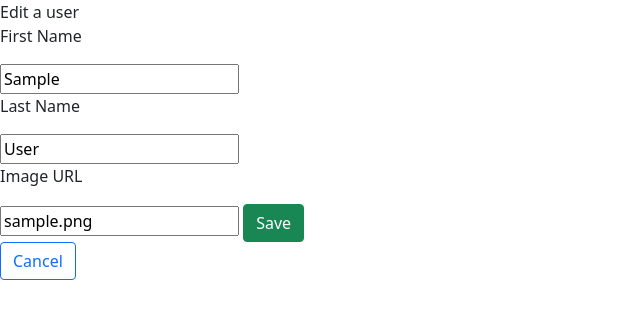
After one commit to juliahowes124/Blogly, a Flask app: page /users/1/edit in a window 1280 px wide. The commit adds this page. Shown: the top 319 px of the page, without its empty margins (0-640 px from the left). Run offline with Flask 2, Linux system fonts and the light colour scheme; tables that the repository leaves empty hold one stand-in row (values such as "Sample post").

Commit message:
add forms for creating and editing users

```diff
--- a/app.py
+++ b/app.py
@@ -1,6 +1,6 @@
 """Blogly application."""
 
-from flask import Flask, render_template
+from flask import Flask, render_template, redirect, request
 from flask_debugtoolbar import DebugToolbarExtension
 from models import db, connect_db, User
 
@@ -19,4 +19,55 @@ db.create_all()
 
 @app.route('/')
 def index():
-    return render_template('index.html')
+    return redirect('/users')
+
+@app.route('/users')
+def users():
+    users = User.query.all()
+    return render_template('index.html', users = users)
+
+@app.route('/users/new')
+def users_new():
+    return render_template('create_user.html')
+
+@app.route('/users/new', methods=['POST'])
+def add_new_user():
+    first = request.form["first"]
+    last = request.form["last"]
+    image = request.form["image"]
+
+    new_user = User(first_name=first, last_name=last, image_url=image)
+
+    db.session.add(new_user)
+    db.session.commit()
+
+    return redirect('/users')
+
+@app.route('/users/<int:id>')
+def user_profile(id):
+    user = User.query.get(id)
+
+    return render_template('existing_user.html', user=user)
+
+@app.route('/users/<int:id>/edit')
+def edit_user(id):
+
+    user = User.query.get(id)
+    return render_template('/edit_form.html', user=user)
+
+@app.route('/users/<int:id>/edit', methods=['POST'])
+def save_edit_user(id):
+
+    first = request.form["first"]
+    last = request.form["last"]
+    image = request.form["image"]
+
+    user = User.query.get(id)
+
+    user.first_name = first
+    user.last_name = last
+    user.image_url = image
+
+    db.session.commit()
+
+    return redirect('/users')
--- /dev/null
+++ b/templates/edit_form.html
@@ -0,0 +1,25 @@
+{% extends 'base.html' %}
+
+{% block title%}
+Edit a user
+{% endblock %}
+
+{% block content %}
+
+<form action="/users/{{user.id}}/edit" method="POST">
+
+    <p>First Name</p>
+    <input type="text" name="first" value="{{user.first_name}}">
+    <p>Last Name</p>
+    <input type="text" name="last" value="{{user.last_name}}">
+    <p>Image URL</p>
+    <input type="text" name="image" value="{{user.image_url}}">
+
+    <button class="btn btn-success">Save</button>
+</form>
+
+<form action="/users/{{user.id}}">
+    <button class="btn btn-outline-primary">Cancel</button>
+</form>
+
+{% endblock %}
```
Also changed, not shown: seed.py (added, +17 -0 lines), templates/create_user.html (+19 -0 lines), templates/existing_user.html (added, +24 -0 lines), templates/index.html (+8 -1 lines), 1 other file.
